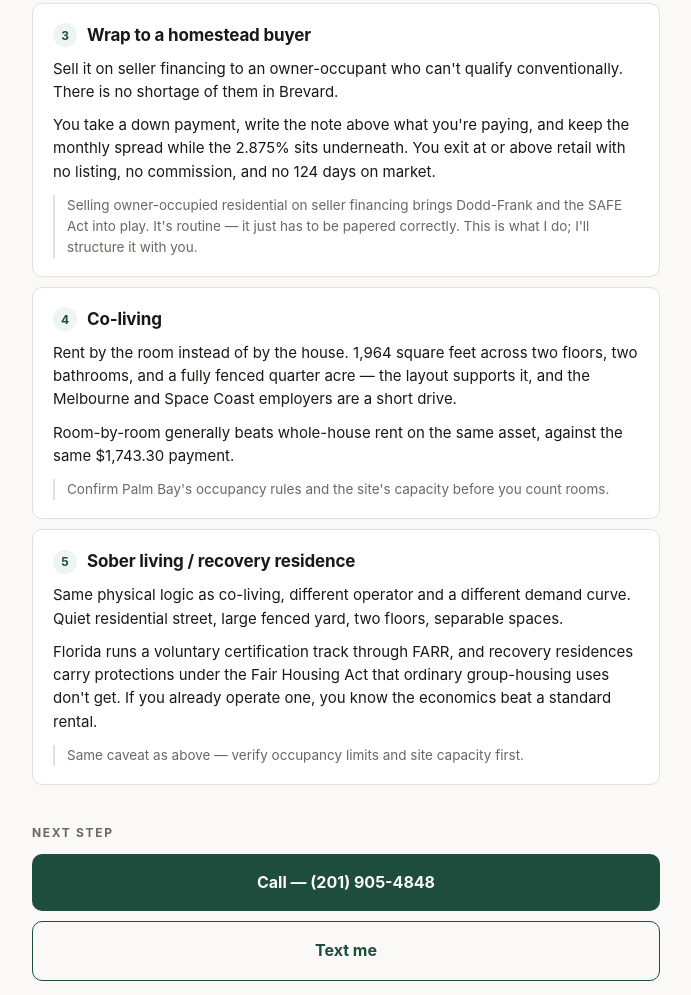
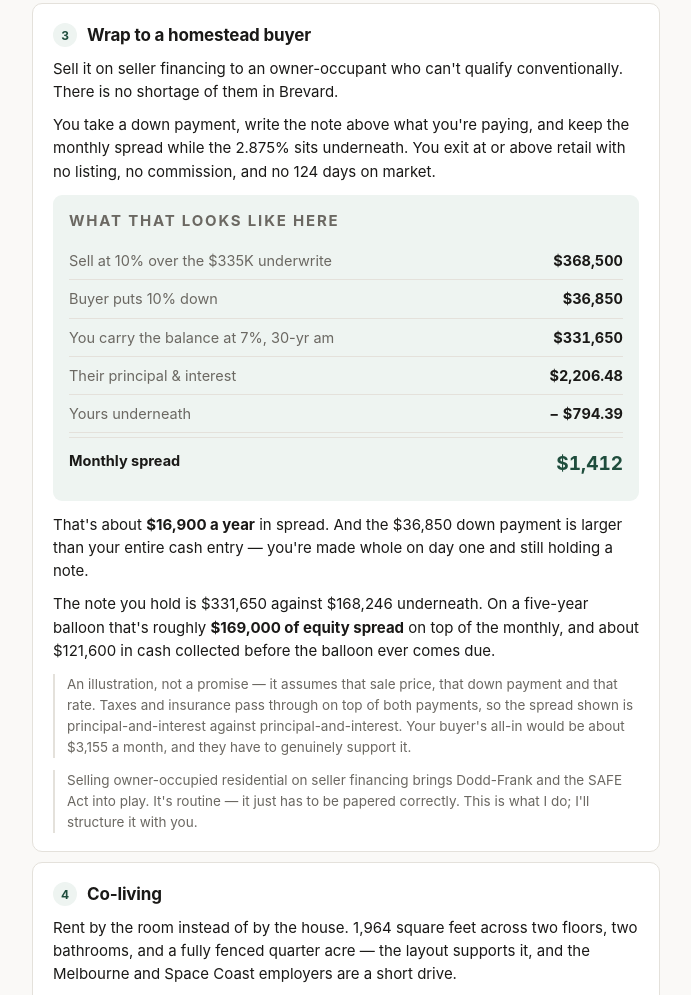
Before and after one commit to ellarayhome-home/listings, a plain HTML site: page 1682-glencove/index.html in a window 1280 px wide. Shown: the part 5990-6985 px from the top of the page, without its empty margins (294-985 px from the left). Drawn offline with Linux system fonts and the light colour scheme.

Commit message:
Add worked wrap example with spread math

```diff
--- a/1682-glencove/index.html
+++ b/1682-glencove/index.html
@@ -105,6 +105,19 @@ display:flex;align-items:center;justify-content:center}
 .exits p:last-child{margin-bottom:0}
 .exits .caveat{font-size:13.5px;color:var(--muted);border-left:2px solid var(--line);
 padding-left:12px;margin-top:12px}
+
+.exmath{background:var(--accent-soft);border-radius:9px;padding:14px 16px;margin:12px 0}
+.exmath dl{margin:0}
+.exmath .r{display:flex;justify-content:space-between;gap:14px;padding:7px 0;font-size:14.5px;
+border-bottom:1px solid var(--line)}
+.exmath .r:last-of-type{border-bottom:none}
+.exmath dt{margin:0;color:var(--muted);flex:1 1 auto}
+.exmath dd{margin:0;font-weight:650;font-variant-numeric:tabular-nums;text-align:right;white-space:nowrap}
+.exmath .hi{border-top:1px solid var(--line);border-bottom:none;margin-top:4px;padding-top:11px}
+.exmath .hi dt{color:var(--ink);font-weight:650}
+.exmath .hi dd{font-size:19px;color:var(--accent)}
+.exlabel{font-size:11px;letter-spacing:.12em;text-transform:uppercase;color:var(--muted);
+font-weight:650;margin:0 0 8px}
 footer{margin-top:44px;padding-top:22px;border-top:1px solid var(--line);font-size:12.5px;color:var(--muted)}
 </style>
 </head>
@@ -286,6 +299,30 @@ shortage of them in Brevard.</p>
 <p>You take a down payment, write the note above what you're paying, and keep the monthly spread
 while the 2.875% sits underneath. You exit at or above retail with no listing, no commission, and
 no 124 days on market.</p>
+
+<div class="exmath">
+  <p class="exlabel">What that looks like here</p>
+  <dl>
+    <div class="r"><dt>Sell at 10% over the $335K underwrite</dt><dd>$368,500</dd></div>
+    <div class="r"><dt>Buyer puts 10% down</dt><dd>$36,850</dd></div>
+    <div class="r"><dt>You carry the balance at 7%, 30-yr am</dt><dd>$331,650</dd></div>
+    <div class="r"><dt>Their principal &amp; interest</dt><dd>$2,206.48</dd></div>
+    <div class="r"><dt>Yours underneath</dt><dd>&minus; $794.39</dd></div>
+    <div class="r hi"><dt>Monthly spread</dt><dd>$1,412</dd></div>
+  </dl>
+</div>
+
+<p>That's about <strong>$16,900 a year</strong> in spread. And the $36,850 down payment is larger
+than your entire cash entry &mdash; you're made whole on day one and still holding a note.</p>
+
+<p>The note you hold is $331,650 against $168,246 underneath. On a five-year balloon that's roughly
+<strong>$169,000 of equity spread</strong> on top of the monthly, and about $121,600 in cash
+collected before the balloon ever comes due.</p>
+
+<p class="caveat">An illustration, not a promise &mdash; it assumes that sale price, that down
+payment and that rate. Taxes and insurance pass through on top of both payments, so the spread shown
+is principal-and-interest against principal-and-interest. Your buyer's all-in would be about $3,155
+a month, and they have to genuinely support it.</p>
 <p class="caveat">Selling owner-occupied residential on seller financing brings Dodd-Frank and the
 SAFE Act into play. It's routine &mdash; it just has to be papered correctly. This is what I do;
 I'll structure it with you.</p></li>
```
